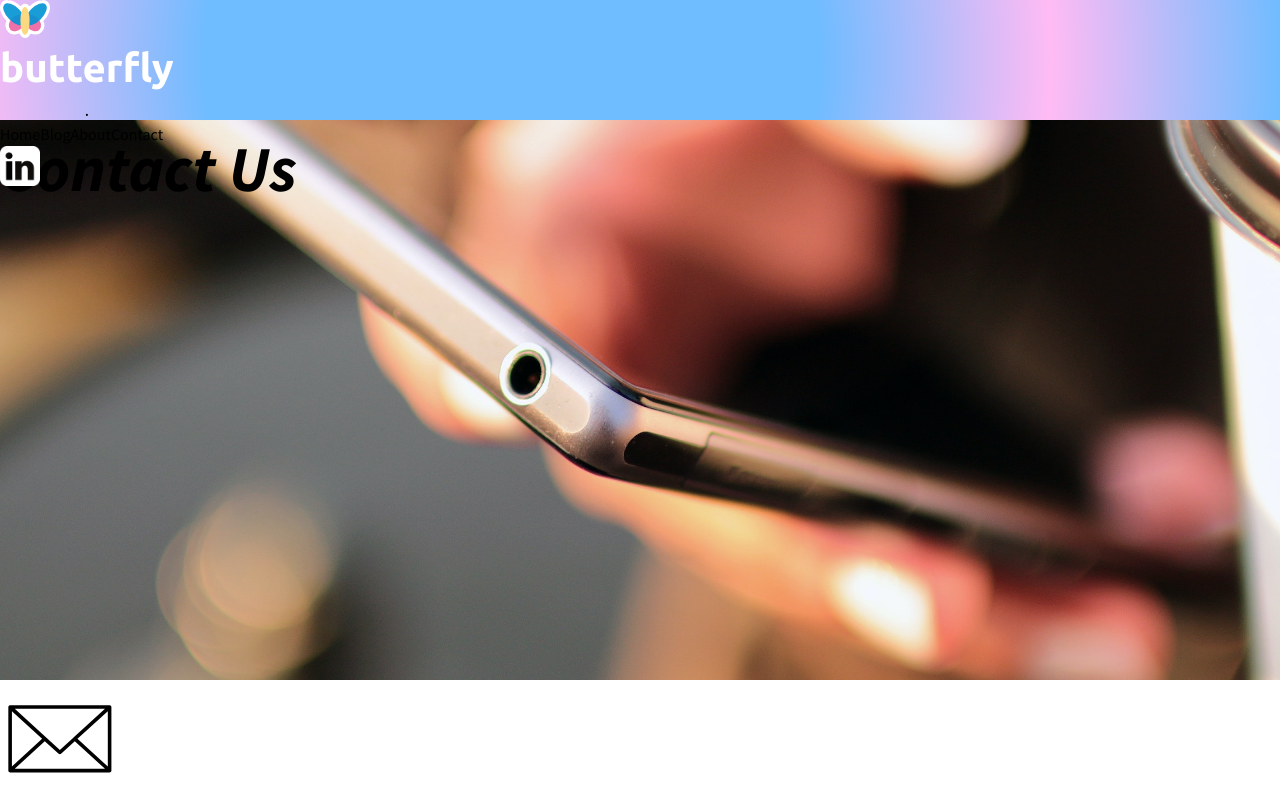
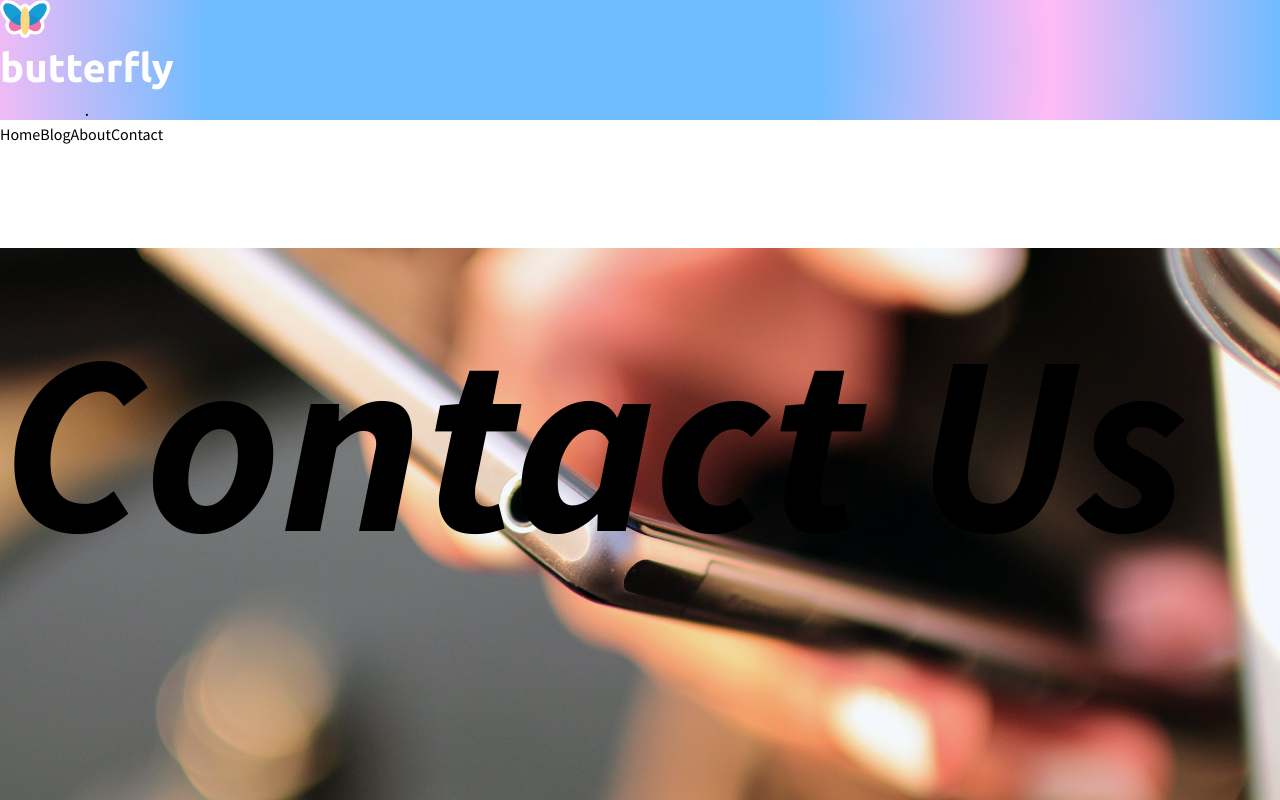
Before and after one commit to DaluAlozie/Butterfly, a Next.js app: page /contact in a window 1280 px wide. Shown: the top 800 px of the page. Built offline with nearby package versions, Linux system fonts and the light colour scheme; no server answers.

Commit message:
sum styling changes

```diff
--- a/components/layout/footer.tsx
+++ b/components/layout/footer.tsx
@@ -2,7 +2,7 @@ import type { NextPage } from 'next'
 import Link from 'next/link'
 
 const Footer: NextPage = () => {
-  const columnClass: string = "flex flex-col items-center justify-center sm:justify-between sm:items-start h-14 w-max"
+  const columnClass: string = "flex flex-col items-center sm:justify-between sm:items-start sm:h-14 w-max"
   return(
     <footer className='flex flex-col items-center justify-center w-full py-4 text-gray-400 bg-gray-200 sm:justify-around sm:flex-row min-h-max h-max'>
       {/* Left */}
@@ -18,8 +18,7 @@ const Footer: NextPage = () => {
 
       {/* Middle */}
       <div className={columnClass}>
-          <a className=''
-            href="https://apps.apple.com/gb/app/butterfly/id1640868808"
+          <a href="https://apps.apple.com/gb/app/butterfly/id1640868808"
             target="_blank" rel="noopener noreferrer">
               Download
           </a>
--- a/pages/contact.tsx
+++ b/pages/contact.tsx
@@ -15,12 +15,11 @@ const Contact: NextPage = () => {
         <title>Contact - Butterfly</title>
       </Head>
       <div className='flex flex-col justify-between w-full h-max min-w-max min-h-max'>
-        <div className='w-full py-24 contact-us-banner h-max'>
-          <div className='contact-text text-center text-white bold-italic sm:text-8xl'>
+        <div className='w-full contact-us-banner h-max flex flex-col justify-center items-center'>
+          <div className='contact-text text-center text-white bold-italic text-6xl sm:text-8xl'>
             Contact Us
           </div>
         </div>
-
       </div>
       <div className='flex flex-col items-center w-full sm:flex-row h-max min-h-max justify-evenly'>
         <div className={cellClass}>
--- a/styles/globals.css
+++ b/styles/globals.css
@@ -172,10 +172,23 @@ nav{
     background-image: url('../web_assets/web_assets/Contact/contact-us.jpg');
     background-size: cover;
     background-position: center;
-    height: 70vh;
+    height: 50vh;
 }
+
 .contact-text{
-    font-size: 4rem;
+    margin-top: 0;
+    margin-bottom: 0;
+    font-size: 20vw;
+}
+
+@media (min-width: 640px) {
+    .contact-text{
+        margin-top: 10%;
+        margin-bottom: 10%;
+    }
+    .contact-us-banner{
+        height: 70vh;
+    }
 }
 
 @font-face {
@@ -198,7 +211,6 @@ nav{
     font-family: "bold-italic";
 }
 
-
 @font-face {
     font-family: 'sans-regular';
     src: url('../web_assets/web_assets/Source_Sans_Pro/SourceSansPro-Regular.ttf');
@@ -207,7 +219,6 @@ nav{
     font-family: "sans-regular";
 }
 
-
 @font-face {
     font-family: 'sans-bold';
     src: url('../web_assets/web_assets/Source_Sans_Pro/SourceSansPro-Bold.ttf');
@@ -215,7 +226,6 @@ nav{
 .sans-bold{
     font-family: "sans-bold";
 }
-
 
 @font-face {
     font-family: 'sans-italic';
```
